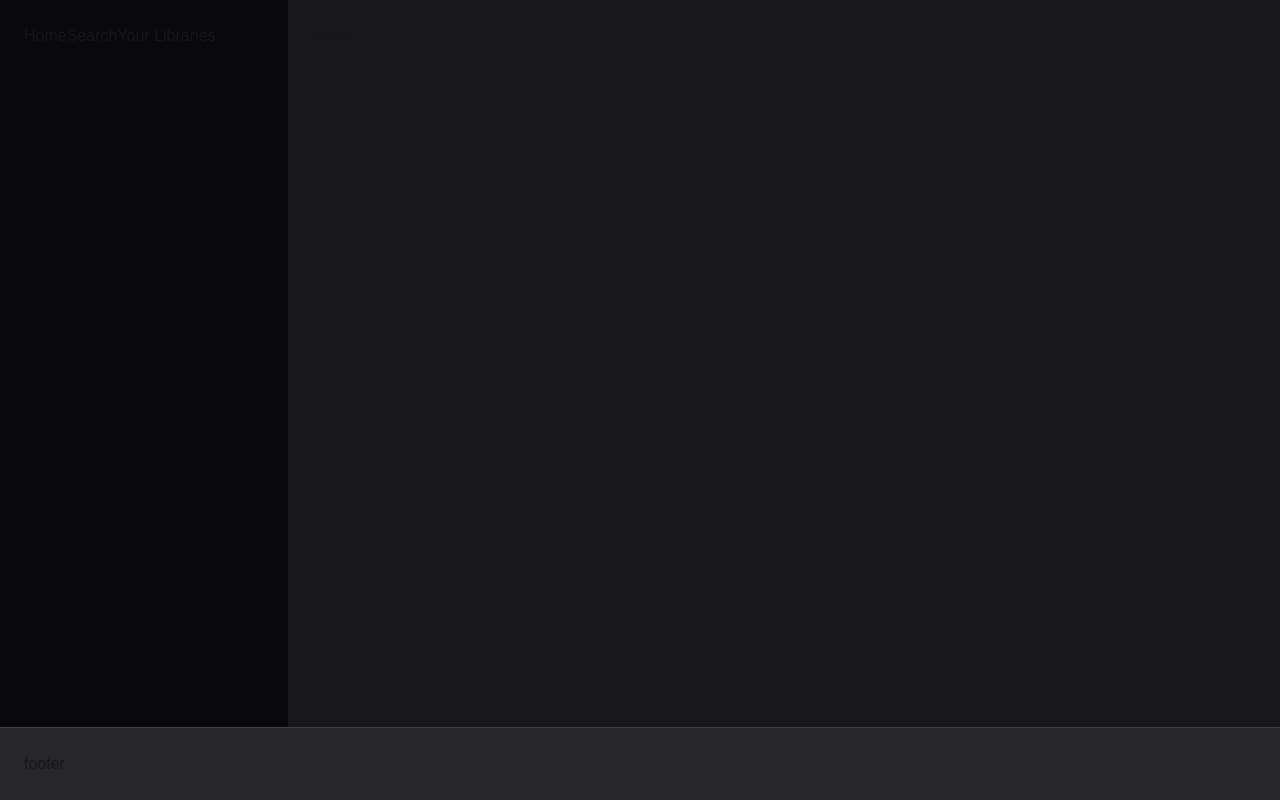
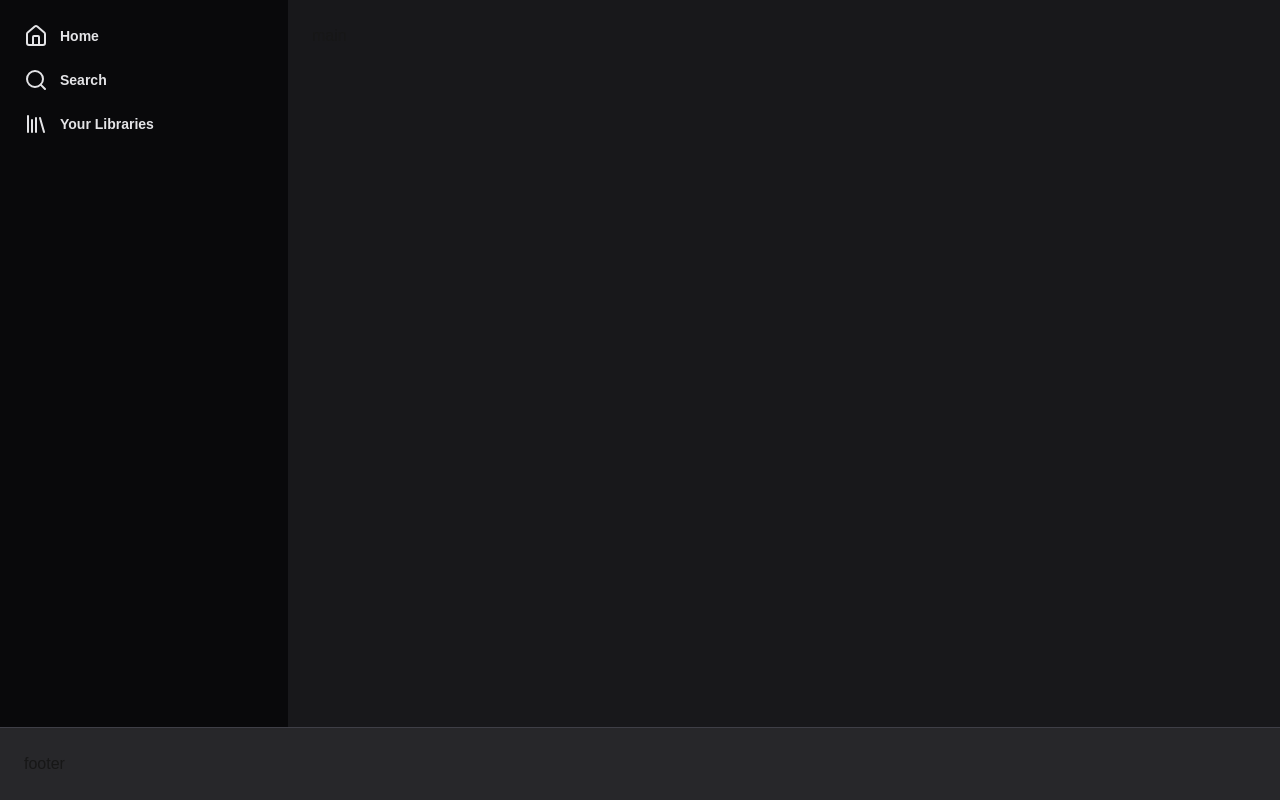
Before and after one commit to ppodev7/clone-spotify, a Next.js app in the folder spotify/: page / in a window 1280 px wide. Built offline with nearby package versions, Linux system fonts and the light colour scheme.

Commit message:
feature: base sidebar desenvolvida

```diff
--- a/spotify/app/page.tsx
+++ b/spotify/app/page.tsx
@@ -1,19 +1,24 @@
+import { Home as HomeIcon, Search, Library } from "lucide-react"
+
 export default function Home() {
   return (
     <div className="h-screen flex flex-col bg-zinc-900">
       <div className="flex flex-1">
 
         <aside className="w-72 bg-zinc-950 p-6">
-          <nav>
-            <a href="">
+          <nav className="space-y-5">
+            <a href="" className="flex items-center gap-3 text-sm font-semibold text-zinc-200">
+              <HomeIcon />
               Home
             </a>
 
-            <a href="">
-              Search
+            <a href="" className="flex items-center gap-3 text-sm font-semibold text-zinc-200">
+              <Search />
+             Search
             </a>
 
-            <a href="">
+            <a href="" className="flex items-center gap-3 text-sm font-semibold text-zinc-200">
+              <Library />
               Your Libraries
             </a>
 
```
